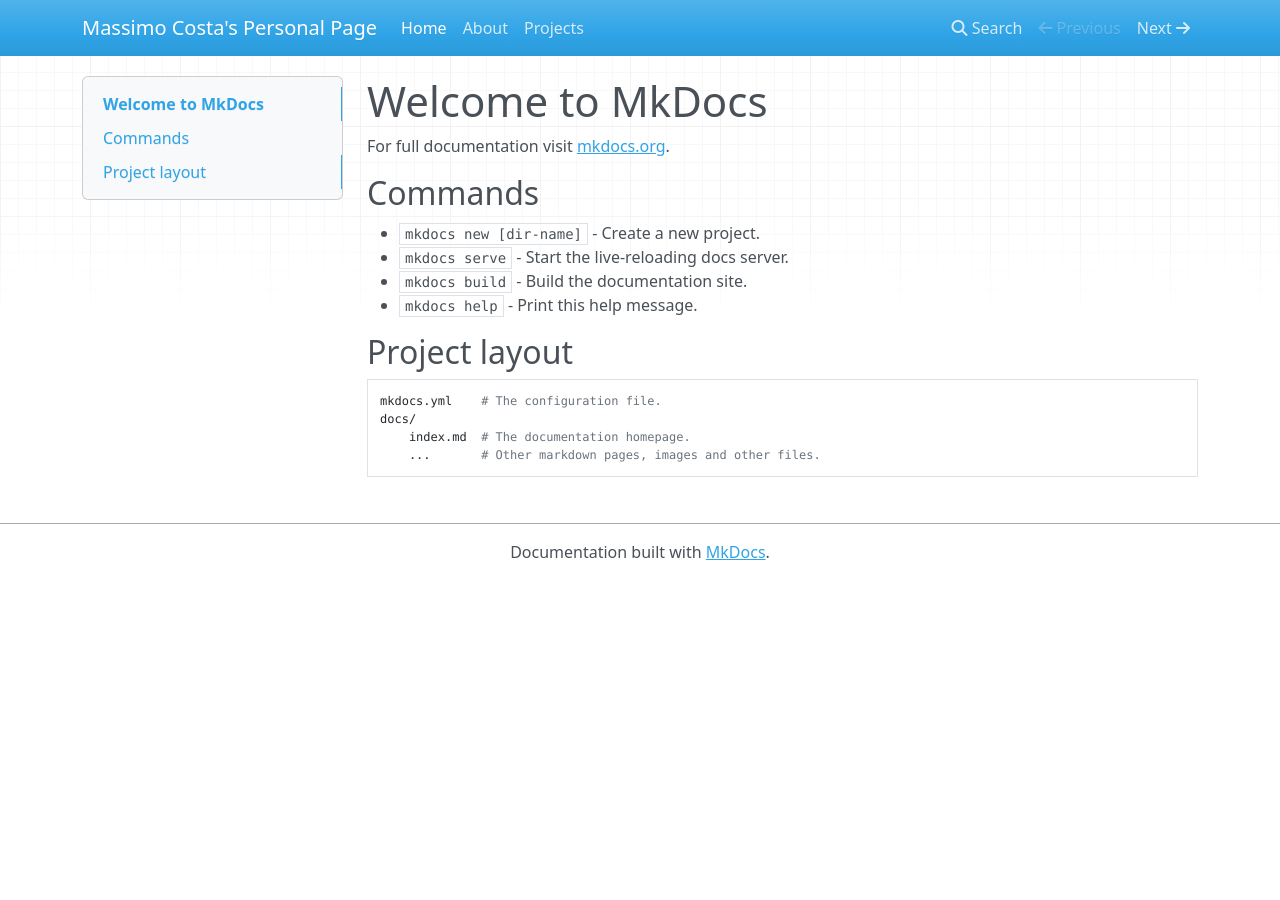
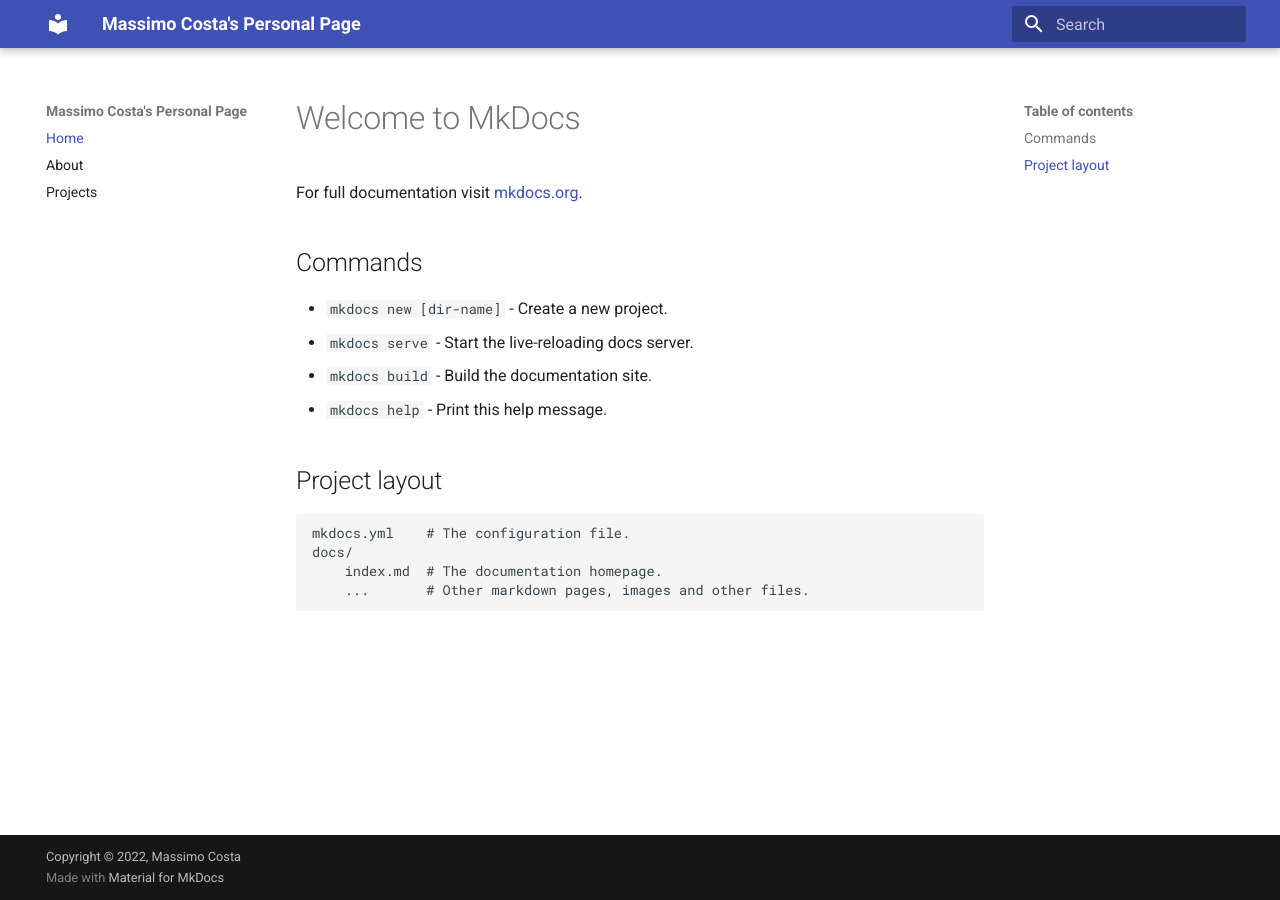
Before and after one commit to mcosta74/mcosta74.github.io, an MkDocs documentation site: the page built from docs/index.md, in a window 1280 px wide. Built offline with MkDocs 1.6.1 and Material for MkDocs 9.7.7, drawn with Linux system fonts in a browser that asks for light colours; nearby versions of some CDN libraries.

Commit message:
chore: use Material theme

```diff
--- a/mkdocs.yml
+++ b/mkdocs.yml
@@ -1,4 +1,11 @@
 site_name: Massimo Costa's Personal Page
+site_author: Massimo Costa
+
+copyright: Copyright &copy; 2022, Massimo Costa
+
+theme:
+  name: 'material'
+
 nav:
   - Home: index.md
   - About: about.md
```
Also changed, not shown: requirements.txt (added, +57 -0 lines), 4 other files.
